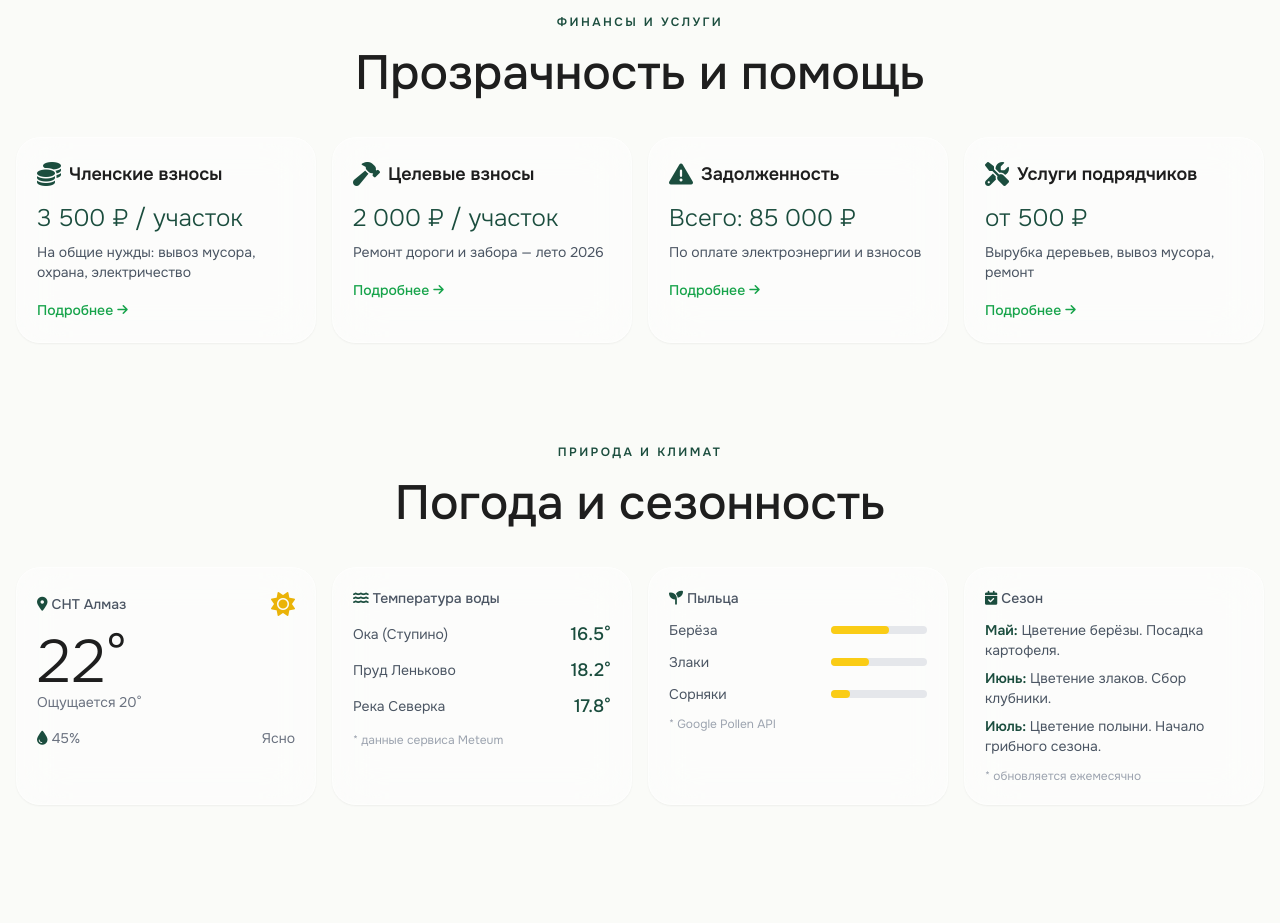
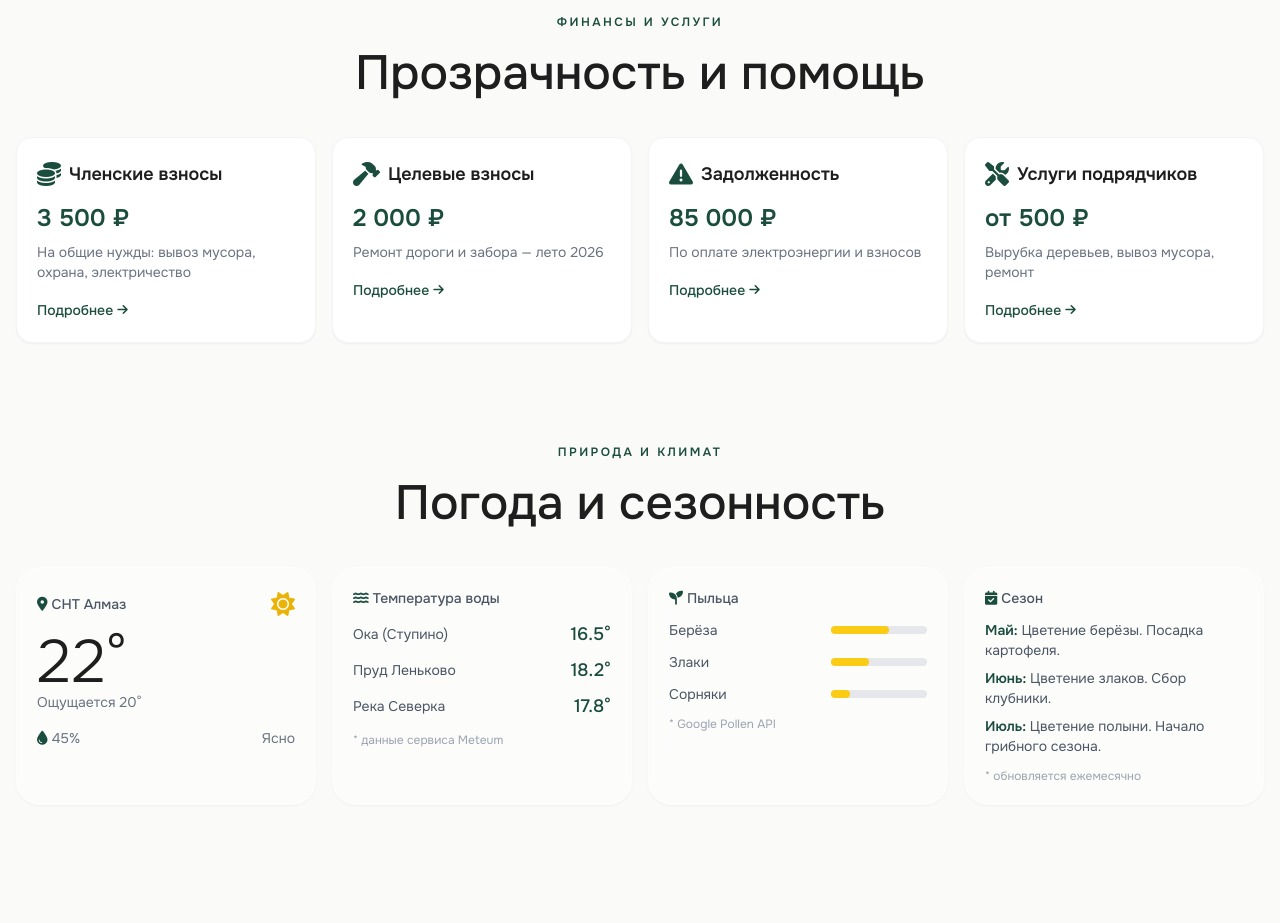
Before and after one commit to rawcam/almaz-snt, a Next.js app: page /almaz-snt/ in a window 1280 px wide. Shown: the part 920-1843 px from the top of the page. Built offline with nearby package versions, Linux system fonts and the light colour scheme.

Commit message:
Update FinancialOverview.jsx

```diff
--- a/src/components/FinancialOverview.jsx
+++ b/src/components/FinancialOverview.jsx
@@ -6,26 +6,23 @@ const financials = [
   {
     icon: 'fa-solid fa-coins',
     title: 'Членские взносы',
-    amount: '3 500 ₽ / участок',
+    amount: '3 500 ₽',
     link: '/docs',
     description: 'На общие нужды: вывоз мусора, охрана, электричество',
-    shadowColor: 'rgba(184, 155, 94, 0.3)'
   },
   {
     icon: 'fa-solid fa-hammer',
     title: 'Целевые взносы',
-    amount: '2 000 ₽ / участок',
+    amount: '2 000 ₽',
     link: '/docs',
     description: 'Ремонт дороги и забора — лето 2026',
-    shadowColor: 'rgba(184, 155, 94, 0.3)'
   },
   {
     icon: 'fa-solid fa-exclamation-triangle',
     title: 'Задолженность',
-    amount: 'Всего: 85 000 ₽',
+    amount: '85 000 ₽',
     link: '/payments',
     description: 'По оплате электроэнергии и взносов',
-    shadowColor: 'rgba(220, 38, 38, 0.3)'
   },
   {
     icon: 'fa-solid fa-tools',
@@ -33,7 +30,6 @@ const financials = [
     amount: 'от 500 ₽',
     link: '/articles/services',
     description: 'Вырубка деревьев, вывоз мусора, ремонт',
-    shadowColor: 'rgba(107, 114, 128, 0.3)'
   },
 ]
 
@@ -63,23 +59,18 @@ export default function FinancialOverview() {
             whileInView={{ opacity: 1, y: 0 }}
             viewport={{ once: true }}
             transition={{ duration: 0.4, delay: index * 0.1 }}
-            whileHover={{ y: -5, boxShadow: `0 15px 30px ${item.shadowColor}` }}
-            className="backdrop-blur-xl bg-white/40 rounded-3xl p-5 border border-white/50 shadow-sm transition-shadow cursor-pointer"
+            whileHover={{ y: -5, boxShadow: '0 15px 30px rgba(0,0,0,0.08)' }}
+            className="bg-white rounded-2xl p-5 shadow-sm border border-gray-100 transition-shadow"
           >
             <Link href={item.link} className="block h-full">
               <div className="flex items-center gap-2 mb-3">
                 <i className={`${item.icon} text-2xl text-green-deep`}></i>
-                <h3 className="text-lg font-semibold text-dark">
-                  {item.title}
-                </h3>
+                <h3 className="text-lg font-semibold text-dark">{item.title}</h3>
               </div>
-              <div className="text-2xl font-light text-green-deep mb-2">
-                {item.amount}
-              </div>
-              <p className="text-sm text-gray-600 mb-4">{item.description}</p>
-              <span className="inline-flex items-center gap-1 text-sm font-medium text-green-600 hover:text-green-900 transition-colors">
-                Подробнее
-                <i className="fa-solid fa-arrow-right text-xs"></i>
+              <div className="text-2xl font-semibold text-green-deep mb-2">{item.amount}</div>
+              <p className="text-sm text-gray-500 mb-4">{item.description}</p>
+              <span className="inline-flex items-center gap-1 text-sm font-medium text-green-deep hover:text-green-700 transition-colors">
+                Подробнее <i className="fa-solid fa-arrow-right text-xs"></i>
               </span>
             </Link>
           </motion.div>
```
